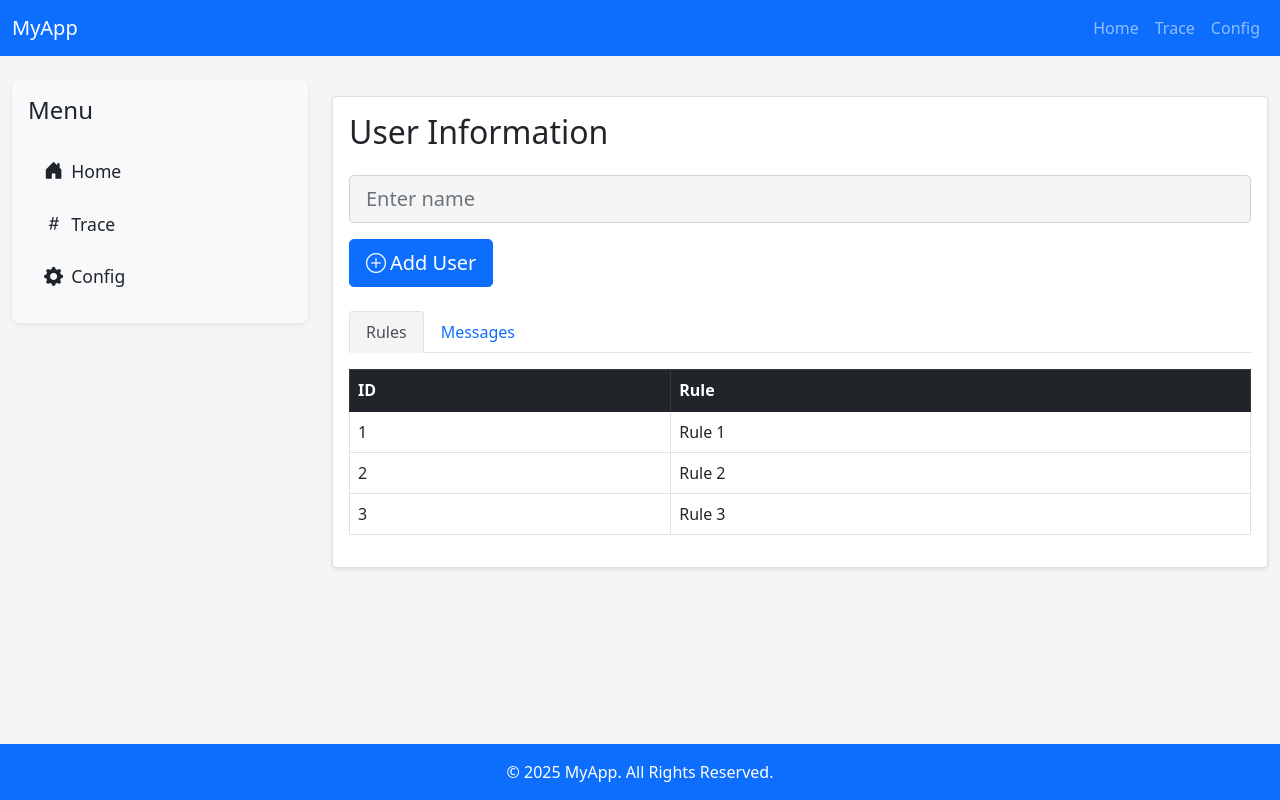
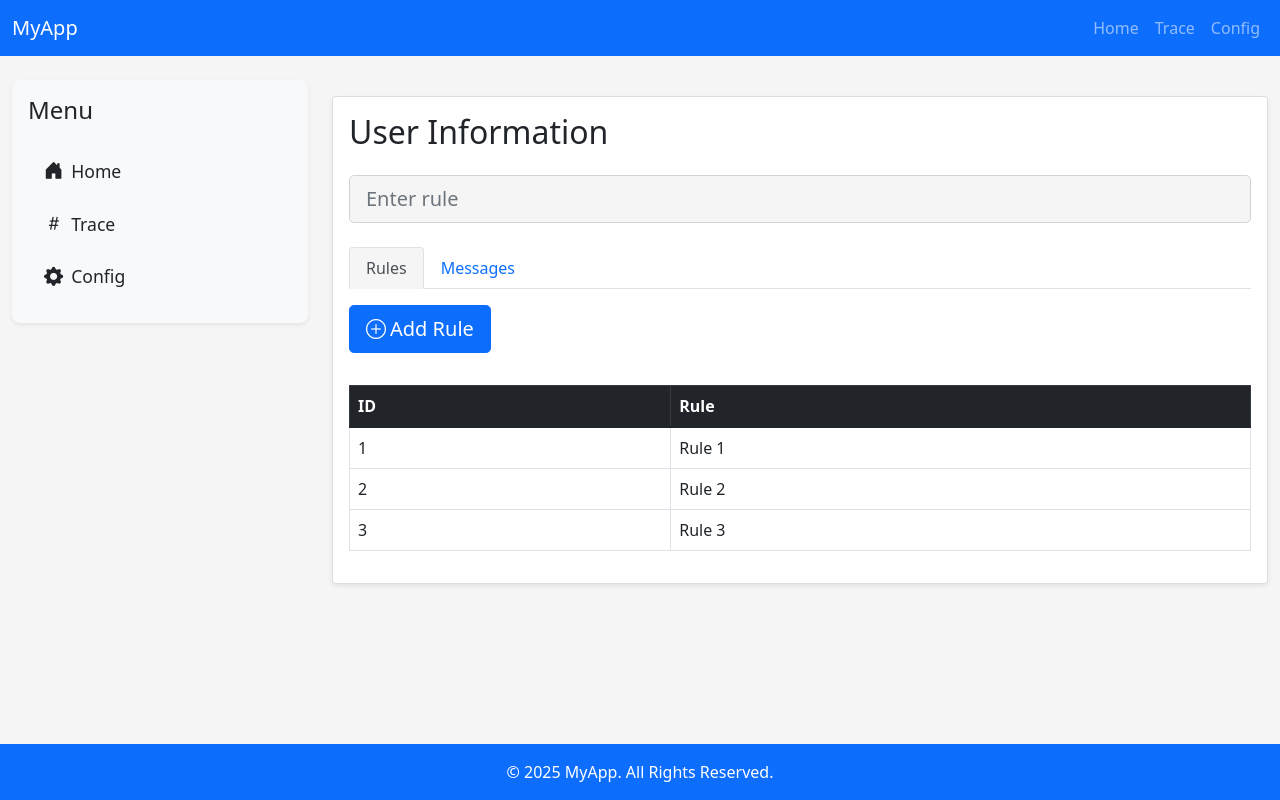
Before and after one commit to majiddarvishan/tracer, a React (Create React App) app: page /trace in a window 1280 px wide. Built offline with nearby package versions, Linux system fonts and the light colour scheme.

Commit message:
Fix add rule button

```diff
--- a/src/Trace.js
+++ b/src/Trace.js
@@ -1,10 +1,10 @@
 import React, { useState } from 'react';
 
 const Trace = () => {
-  const [data, setData] = useState([
-    { id: 1, name: 'Alice Johnson', age: 28 },
-    { id: 2, name: 'Bob Smith', age: 34 },
-    { id: 3, name: 'Charlie Brown', age: 22 },
+  const [rules, setRules] = useState([
+    { id: 1, rule: 'Rule 1' },
+    { id: 2, rule: 'Rule 2' },
+    { id: 3, rule: 'Rule 3' },
   ]);
 
   const [inputValue, setInputValue] = useState('');
@@ -13,14 +13,13 @@ const Trace = () => {
     setInputValue(e.target.value);
   };
 
-  const handleAddUser = () => {
-    const newUser = {
-      id: data.length + 1,
-      name: inputValue,
-      age: Math.floor(Math.random() * 30) + 20,
+  const handleAddRule = () => {
+    const newRule = {
+      id: rules.length + 1,
+      rule: inputValue,
     };
-    setData([...data, newUser]);
-    setInputValue('');
+    setRules([...rules, newRule]);
+    setInputValue(''); // Clear the input field
   };
 
   return (
@@ -28,17 +27,15 @@ const Trace = () => {
       <div className="card shadow-sm">
         <div className="card-body">
           <h2 className="card-title mb-4">User Information</h2>
+
           <div className="mb-4">
             <input
               type="text"
               className="form-control form-control-lg"
-              placeholder="Enter name"
+              placeholder="Enter rule"
               value={inputValue}
               onChange={handleInputChange}
             />
-            <button className="btn btn-primary btn-lg mt-3" onClick={handleAddUser}>
-              <i className="bi bi-plus-circle me-1"></i>Add User
-            </button>
           </div>
 
           <ul className="nav nav-tabs" id="myTab" role="tablist">
@@ -78,6 +75,9 @@ const Trace = () => {
               role="tabpanel"
               aria-labelledby="rules-tab"
             >
+              <button className="btn btn-primary btn-lg mb-3" onClick={handleAddRule}>
+                <i className="bi bi-plus-circle me-1"></i>Add Rule
+              </button>
               <table className="table table-bordered mt-3">
                 <thead className="table-dark">
                   <tr>
@@ -86,18 +86,12 @@ const Trace = () => {
                   </tr>
                 </thead>
                 <tbody>
-                  <tr>
-                    <td>1</td>
-                    <td>Rule 1</td>
-                  </tr>
-                  <tr>
-                    <td>2</td>
-                    <td>Rule 2</td>
-                  </tr>
-                  <tr>
-                    <td>3</td>
-                    <td>Rule 3</td>
-                  </tr>
+                  {rules.map((rule) => (
+                    <tr key={rule.id}>
+                      <td>{rule.id}</td>
+                      <td>{rule.rule}</td>
+                    </tr>
+                  ))}
                 </tbody>
               </table>
             </div>
```
Also changed, not shown: src/App.css (+2 -5 lines).
